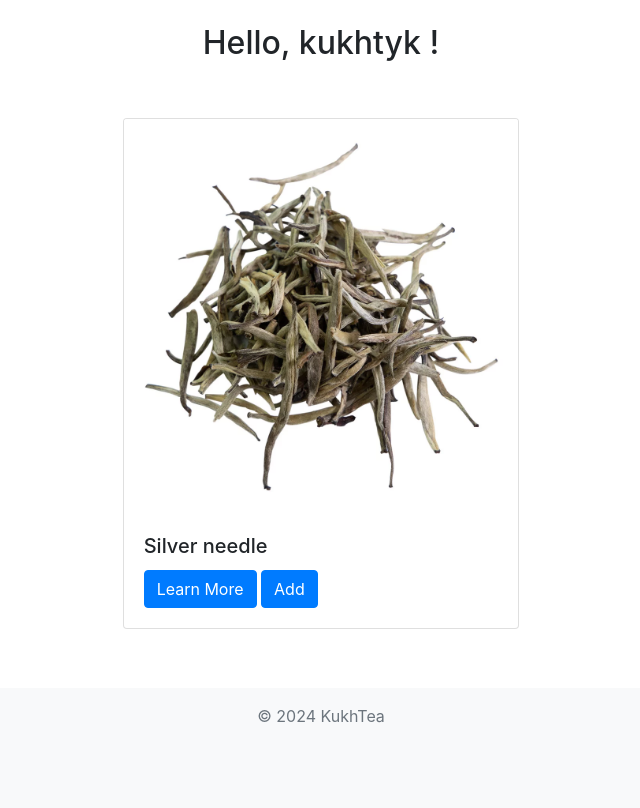
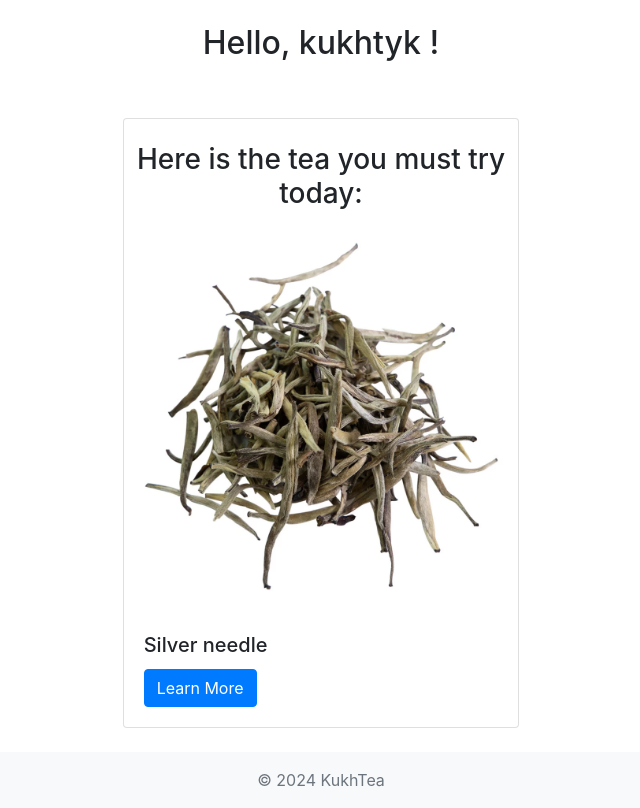
Before and after one commit to sashakukhtyk/tea-app, a Django app: page / in a window 1280 px wide. Shown: the part 56-864 px from the top of the page, without its empty margins (319-959 px from the left). Before the commit the page ends 779 px from the top, so only its background shows below. Run offline with Django 5.2, Linux system fonts and the light colour scheme; a user stored in the database is signed in; data comes from the database, SQL or seed files in the repository; both versions use the stored data as it was after the commit; some libraries are stand-ins or nearby versions.

Commit message:
Add alert messages to home and index templates

```diff
--- a/app/templates/home.html
+++ b/app/templates/home.html
@@ -3,15 +3,6 @@
 
 {% block content %}
 {% load static %}
-    {% for message in messages %}
-    <div class="alert alert-primary alert-dismissible fade show" role="alert">
-        <button type="button" class="close" data-dismiss="alert" aria-label="Close">
-            <span aria-hidden="true">&times;</span>
-            <span class="sr-only">Close</span>
-        </button>
-        <strong>Holy tea!</strong> {{ message }}
-    </div>
-    {% endfor %}
 
     <b3></b3>
 
@@ -32,13 +23,12 @@
         <div class="row justify-content-center">
             <div class="col-md-4">
                 <div class="card mb-4">
+                    <br/>
+                    <h3 class="text-center"> Here is the tea you must try today: </h3>
                     <img src="{{ random_product.image.url }}" class="card-img-top" alt="Green Tea">
                     <div class="card-body">
                         <h5 class="card-title">{{ random_product.name }}</h5>
                         <a href="{% url 'Product' random_product.pk %}" class="btn btn-primary">Learn More</a>
-                        {% if user.is_authenticated %}
-                        <a href="{% url 'collection_add' random_product.pk %}" class="btn btn-primary"> Add </a>
-                        {% endif %}
                     </div>
                 </div>
             </div>
--- a/app/templates/index.html
+++ b/app/templates/index.html
@@ -54,7 +54,17 @@
         {% endif %}
       </div>
   </nav>
+  {% for message in messages %}
+  <div class="alert alert-primary alert-dismissible fade show" role="alert">
+      <button type="button" class="close" data-dismiss="alert" aria-label="Close">
+          <span aria-hidden="true">&times;</span>
+          <span class="sr-only">Close</span>
+      </button>
+      <strong>Holy tea!</strong> {{ message }}
+  </div>
+  {% endfor %}
 </header>
+
 
 <main>
   <div class="content">{% block content %}{% endblock %}</div>
--- a/app/views.py
+++ b/app/views.py
@@ -39,7 +39,7 @@ def ai(request):
 
 
 def home(request):
-     # Get all products from the database
+    # Get all products from the database
     products = Product.objects.all()
 
     # Check if there are any products
@@ -122,19 +122,27 @@ def user_logout(request):
 
 
 @login_required
-def collection_add(request,pk):
-     product = get_object_or_404(Product,pk=pk)
-     if request.user not in product.favourite.all():
-         product.favourite.add(request.user)
-     return redirect('my_collection')
+def collection_add(request, pk):
+    product = get_object_or_404(Product, pk=pk)
+    if request.user not in product.favourite.all():
+        product.favourite.add(request.user)
+        messages.success(request, "Product added successfully!")
+        return redirect('my_collection')
+    else:
+        messages.error(request, "Product already in your collection.")
+        return redirect(request.META.get('HTTP_REFERER'))
 
 
 @login_required
-def collection_delete(request,pk):
-     product = get_object_or_404(Product,pk=pk)
-     if request.user in product.favourite.all():
-         product.favourite.remove(request.user)
-     return redirect('my_collection')
+def collection_delete(request, pk):
+    product = get_object_or_404(Product, pk=pk)
+    if request.user in product.favourite.all():
+        product.favourite.remove(request.user)
+        messages.success(request, "Product removed successfully!")
+        return redirect('my_collection')
+    else:
+        messages.error(request, "You are not authorized to remove this product.")
+        return redirect('my_collection')
 
 
 @login_required
```
Also changed, not shown: db.sqlite3.
